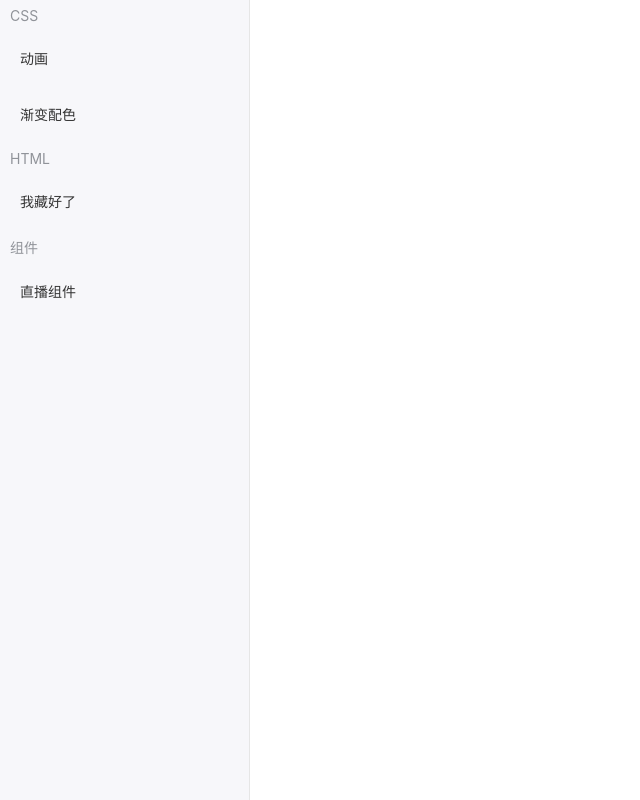
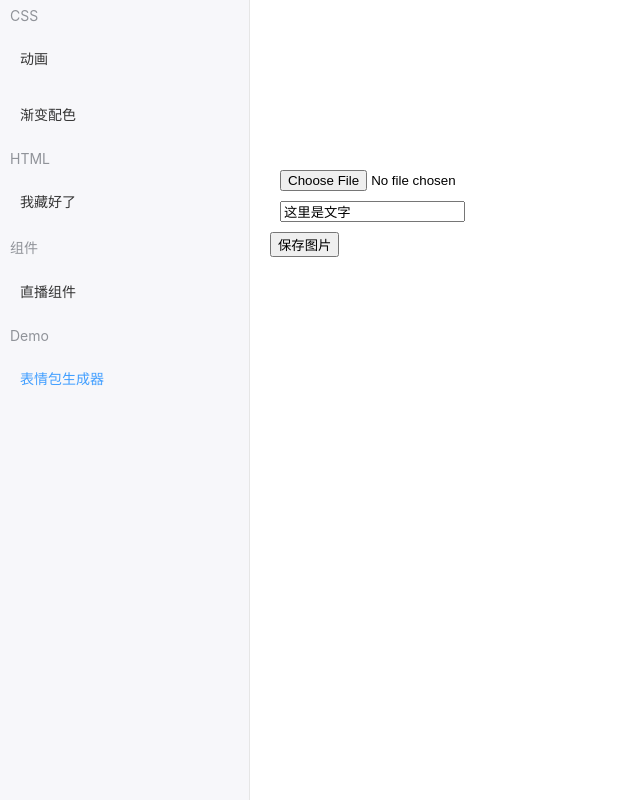
Before and after one commit to hellodigua/fe-material, a Nuxt app: page /demo/canvas-image in a window 1280 px wide. Shown: the whole page, without its empty margins (0-640 px from the left). Built offline with nearby package versions, Linux system fonts and the light colour scheme.

Commit message:
feat: 新增表情包绘制器

```diff
--- /dev/null
+++ b/pages/demo/canvas-image.vue
@@ -0,0 +1,111 @@
+<template>
+  <div id="container" ref="canvasContainer">
+    <canvas id="myCanvas"></canvas>
+    <input id="file" type="file" />
+    <input v-model="text" type="text" @keyup="changeText" />
+    <button @click="createImg">保存图片</button>
+  </div>
+</template>
+<script>
+export default {
+  pageName: '表情包生成器',
+  props: {},
+  data() {
+    return {
+      canvas: null,
+      cxt: null,
+      bounds: null,
+      otherCanvas: null,
+      otherCxt: null,
+      text: '这里是文字'
+    }
+  },
+  computed: {},
+  watch: {},
+  created() {},
+  mounted() {
+    const file = document.getElementById('file')
+
+    file.addEventListener('change', (e) => {
+      const file = e.target.files[0]
+
+      const reader = new FileReader()
+      reader.onload = (e) => {
+        this.loadCanvas(e.target.result)
+      }
+      reader.readAsDataURL(file)
+    })
+  },
+  methods: {
+    loadCanvas(src) {
+      this.canvas = document.getElementById('myCanvas')
+      this.cxt = this.canvas.getContext('2d')
+      this.otherCanvas = document.createElement('Canvas')
+      this.otherCxt = this.otherCanvas.getContext('2d')
+
+      const img = new Image()
+
+      img.onload = () => {
+        //  初始化两个canvas
+        this.otherCanvas.width = this.canvas.width = img.width
+        this.otherCanvas.height = this.canvas.height = img.height
+        this.otherCanvas.style.cssText = 'position: absolute; top: 0; left: 0; z-index: 1;'
+        this.$refs.canvasContainer.appendChild(this.otherCanvas)
+
+        this.bounds = this.canvas.getBoundingClientRect()
+
+        this.cxt.drawImage(img, 0, 0)
+      }
+      img.src = src
+
+      this.otherCanvas.addEventListener('click', this.write)
+    },
+    write(e) {
+      const { x, y } = this.getMousePos(e)
+      this.addText({ x, y })
+    },
+    /**
+     * 得到鼠标点击位置
+     */
+    getMousePos(e) {
+      const x = e.clientX - this.bounds.left
+      const y = e.clientY - this.bounds.top
+
+      return {
+        x,
+        y
+      }
+    },
+    /**
+     * 添加文字
+     */
+    addText({ x, y }) {
+      const { width, height } = this.otherCanvas
+
+      this.otherCxt.clearRect(0, 0, width, height)
+      this.otherCxt.font = '30px Georgia'
+      this.otherCxt.fillText(this.text, x, y)
+    },
+    changeText(e) {
+      if (this.otherCanvas && this.otherCxt) {
+        this.addText(e)
+      }
+    },
+    createImg() {
+      this.cxt.drawImage(this.otherCanvas, 0, 0)
+
+      window.open(this.canvas.toDataURL())
+    }
+  }
+}
+</script>
+<style lang="scss" scoped>
+#container {
+  position: relative;
+}
+input,
+canvas {
+  display: block;
+  margin: 10px;
+}
+</style>
--- a/static/config.json
+++ b/static/config.json
@@ -1 +1 @@
-{"nav":[{"type":"group","name":"CSS","children":[{"name":"动画","routes":"/css/animation"},{"name":"渐变配色","routes":"/css/linear"}]},{"type":"group","name":"HTML","children":[{"name":"我藏好了","routes":"/html/visibility-change"}]},{"type":"group","name":"组件","children":[{"name":"直播组件","routes":"/components/live"}]}]}
+{"nav":[{"type":"group","name":"CSS","children":[{"name":"动画","routes":"/css/animation"},{"name":"渐变配色","routes":"/css/linear"}]},{"type":"group","name":"HTML","children":[{"name":"我藏好了","routes":"/html/visibility-change"}]},{"type":"group","name":"组件","children":[{"name":"直播组件","routes":"/components/live"}]},{"type":"group","name":"Demo","children":[{"name":"表情包生成器","routes":"/demo/canvas-image"}]}]}
```
Also changed, not shown: 1 other file (tests, documents, lock files or other folders).
